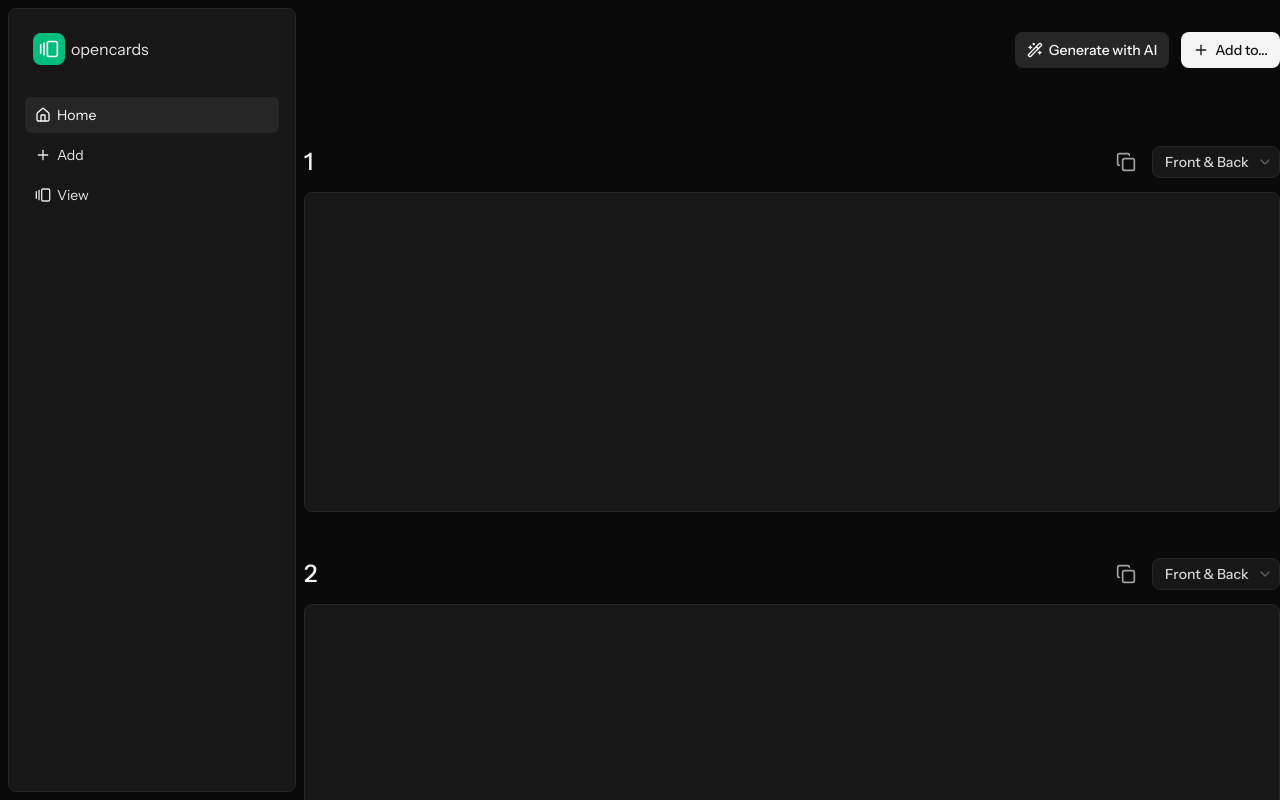
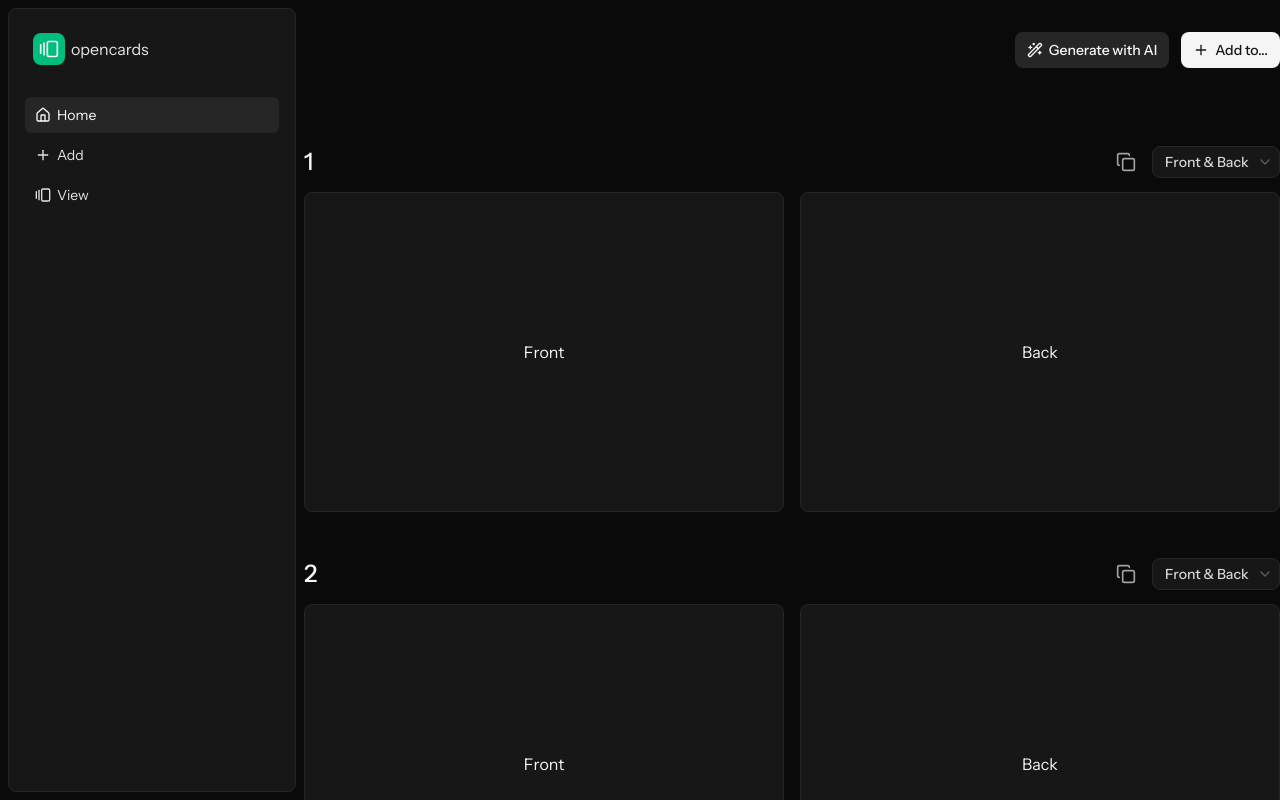
Before and after one commit to jaxonhill/opencards, a Next.js app: page /test in a window 1280 px wide. Shown: the top 800 px of the page. Built offline with nearby package versions, Linux system fonts and the light colour scheme.

Commit message:
Add basic differences between front back cards and reveal text cards

```diff
--- a/src/features/cards/components/variants/front-back-card.tsx
+++ b/src/features/cards/components/variants/front-back-card.tsx
@@ -9,12 +9,21 @@ export function FrontBackCard({ mode }: FrontBackCardProps) {
     switch (mode) {
         case CARD_MODE.EDIT:
             return (
+                <div className="w-full flex gap-4 items-center text-neutral-100">
+                    <CardFrame>
+                        <div>Front</div>
+                    </CardFrame>
+                    <CardFrame>
+                        <div>Back</div>
+                    </CardFrame>
+                </div>
+            );
+        case CARD_MODE.VIEW:
+            return (
                 <CardFrame>
-                    <div></div>
+                    <div>Front of card, but would have options to flip.</div>
                 </CardFrame>
             );
-        case CARD_MODE.VIEW:
-            return <div></div>;
         default:
             throw new Error(`Card mode "${mode}" does not exist.`);
     }
--- a/src/features/cards/components/variants/reveal-text-card.tsx
+++ b/src/features/cards/components/variants/reveal-text-card.tsx
@@ -8,9 +8,19 @@ interface RevealTextCardProps {
 export function RevealTextCard({ mode }: RevealTextCardProps) {
     switch (mode) {
         case CARD_MODE.EDIT:
-            return <div></div>;
+            return (
+                <CardFrame>
+                    <div>Reveal Card editing</div>
+                </CardFrame>
+            );
         case CARD_MODE.VIEW:
-            return <div></div>;
+            return (
+                <div>
+                    <CardFrame>
+                        <div>Reveal Card view</div>
+                    </CardFrame>
+                </div>
+            );
         default:
             throw new Error(`Card mode "${mode}" does not exist.`);
     }
```
